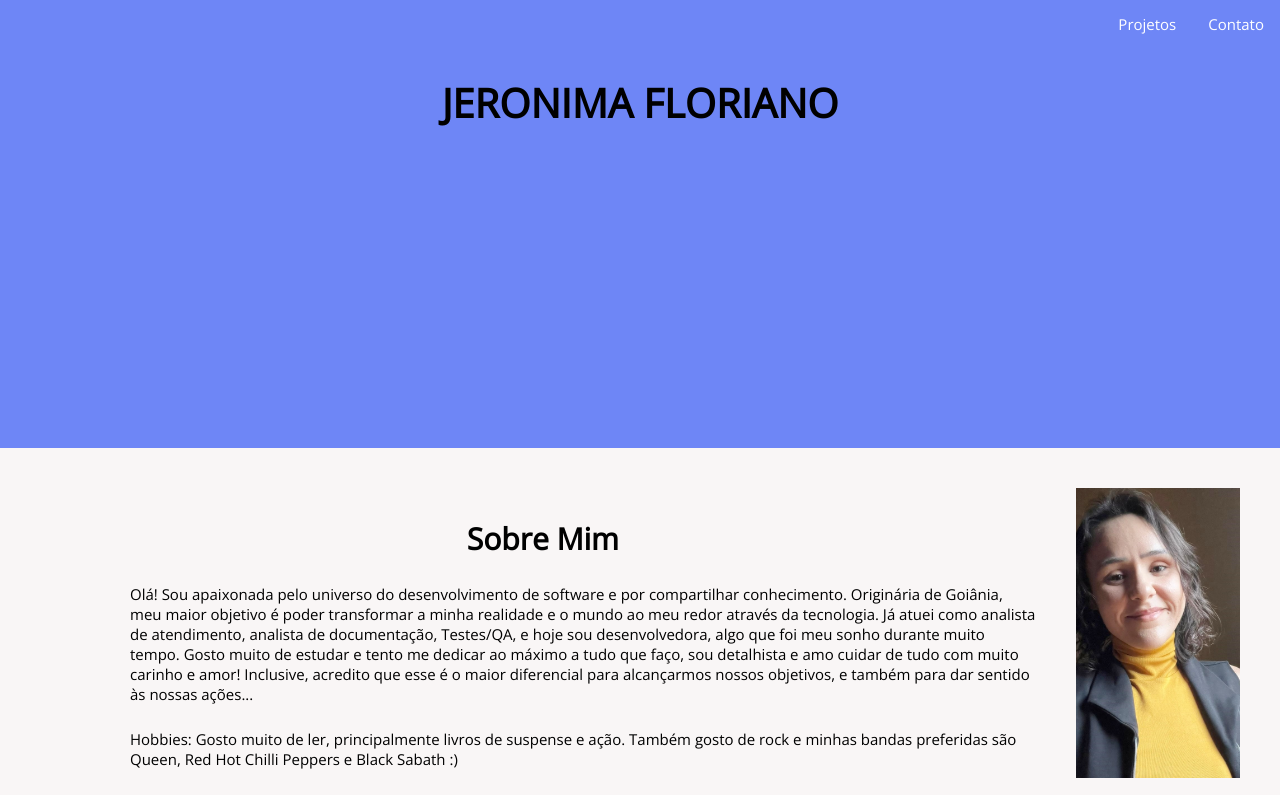
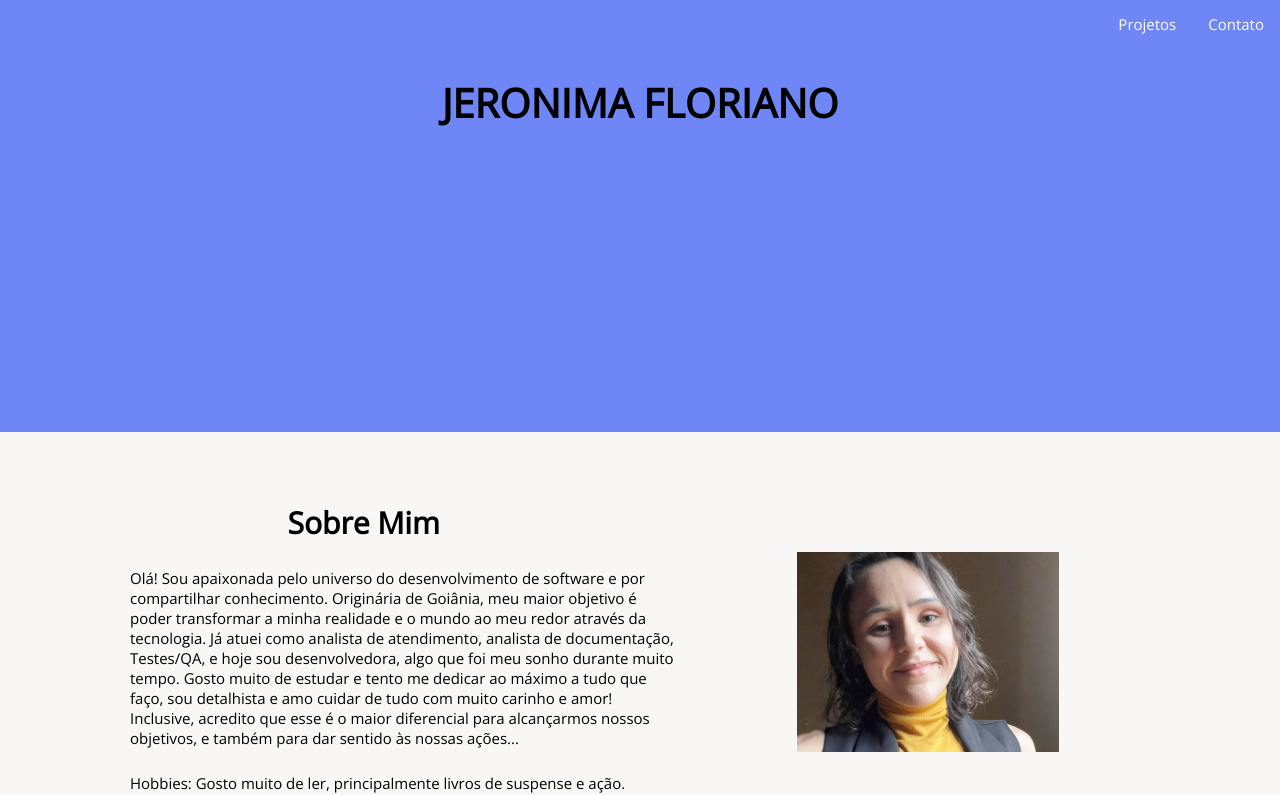
Before and after one commit to jeronimafloriano/my-page, an Angular app: page /contato in a window 1280 px wide. Shown: the top 795 px of the page. Built offline with nearby package versions, Linux system fonts and the light colour scheme.

Commit message:
Ajustando imagens para celular

```diff
--- a/src/app/app.component.html
+++ b/src/app/app.component.html
@@ -20,7 +20,9 @@
           </p>
       </div>
 
-      <div class="imagem"></div>
+      <div class="imagem">
+        <div class="imagem-corpo"></div>
+      </div>
     </div>
 </div>
 
--- a/src/app/app.component.scss
+++ b/src/app/app.component.scss
@@ -21,7 +21,6 @@
 
 .sobre {
     margin: 0;
-    height: 100vh;
     display: flex;
     background-color: #f9f6f6;
 }
@@ -56,14 +55,21 @@
 
 @media screen and (min-width: 768px) {
   .imagem {
-  width: 20%;
+  width: 100%;
   height: 60%;
   margin: 40px;
+  padding-bottom: 50px;
+  }
+}
+
+.imagem-corpo {
+  width: 50%;
+  height: 60%;
+  margin: 80px;
   padding-bottom: 50px;
   background-image: url('../assets/rosto.jpg');
   background-size: cover;
   background-position: center;
-  }
 }
 
 @media screen and (max-width: 768px) {
```
Also changed, not shown: src/assets/rosto.jpg, 5 other files (tests, documents, lock files or other folders).
